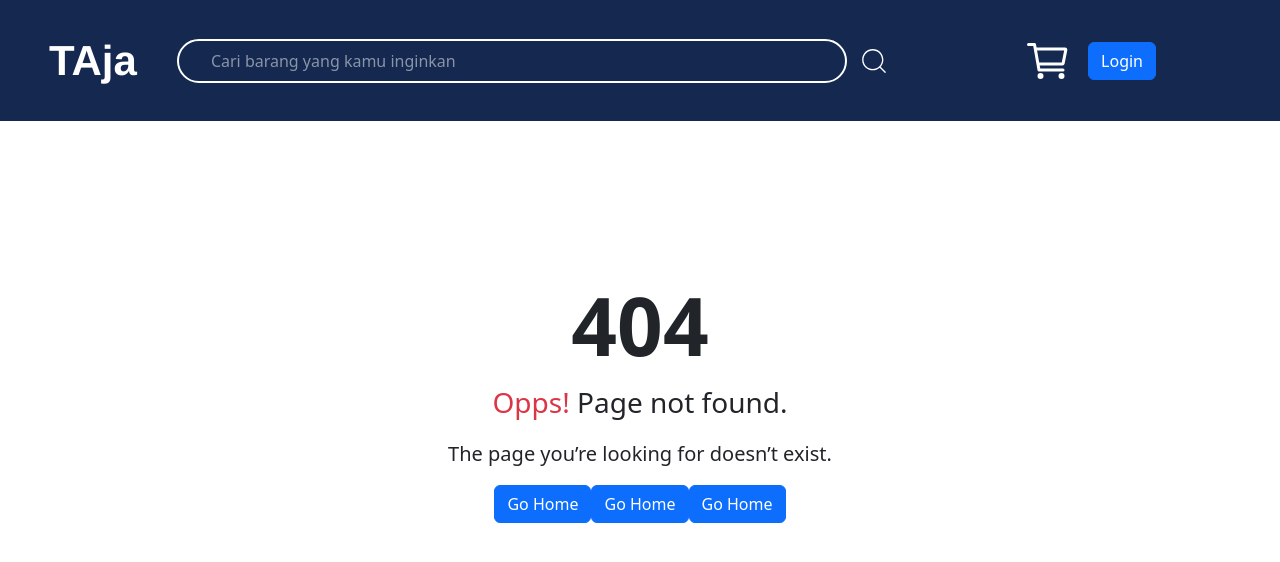
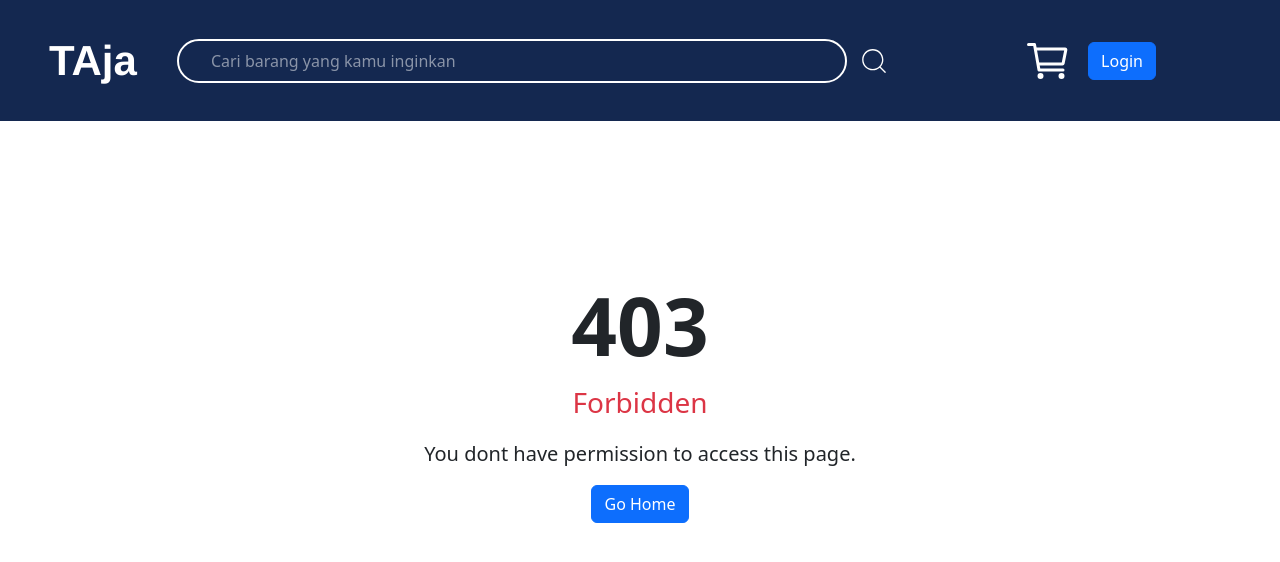
Before and after one commit to DerylFeyza/E_Commerce_TA_FrontEnd, a React (Vite) app: page /unauthorized in a window 1280 px wide. Before the commit this address had no page. Shown: the top 562 px of the page. Built offline with nearby package versions, Linux system fonts and the light colour scheme.

Commit message:
forbidden page

```diff
--- a/src/App.jsx
+++ b/src/App.jsx
@@ -11,15 +11,17 @@ import Navbar from "./components/Navbar";
 import Footer from "./components/Footer";
 import ProductDetails from "./pages/ProductDetails/Details";
 import ProductSearch from "./pages/ProductsPage/SearchPage";
-import Details from "./pages/ProductDetails/DetailsCard";
 import Cart from "./pages/Cart/Cart";
 import Purchases from "./pages/TransHistory/History";
-import NotFoundPage from "./pages/NotFound/NotFound";
+import NotFoundPage from "./pages/Errors/NotFound";
+import Unauthorized from "./pages/Errors/Unauthorized";
 import AddProduct from "./pages/MerchantDashboard/AddEditProduct";
 import MerchantDashboard from "./pages/MerchantDashboard/Dashboard";
 import AddressPage from "./pages/Address/AddressPage";
 import MerchantForm from "./pages/MerchantForm";
 import UserProfile from "./pages/UserProfile/UserProfileCard";
+import ProtectedRoute from "./ProtectedRoute";
+import LoginRoute from "./LoginRoute";
 import "./App.css";
 import "./index.css";
 
@@ -48,26 +50,31 @@ const App = () => {
 				<Route element={<AppLayout />}>
 					<Route element={<WithFooter />}>
 						<Route path="/" element={<Home />} />
-						<Route path="/merchant" element={<MerchantDashboard />} />
+						<Route element={<ProtectedRoute />}>
+							<Route path="/merchant" element={<MerchantDashboard />} />
+							<Route path="/products/add" element={<AddProduct />} />
+							<Route path="/products/update/:id" element={<AddProduct />} />
+						</Route>
 						<Route path="/search" element={<ProductSearch />} />
 						<Route path="/home" element={<Home />} />
 						<Route path="/products" element={<ProductSearch />} />
 					</Route>
-					<Route path="/merchantregistration" element={<MerchantForm />} />
-					<Route path="/details" element={<Details />} />
+
+					<Route element={<LoginRoute />}>
+						<Route path="/merchantregistration" element={<MerchantForm />} />
+						<Route path="/cart" element={<Cart />} />
+						<Route path="/purchases" element={<Purchases />} />
+						<Route path="/address" element={<AddressPage />} />
+						<Route path="/user" element={<UserProfile />} />
+					</Route>
+
 					<Route path="/products/:id" element={<ProductDetails />} />
-					<Route path="/products/add" element={<AddProduct />} />
-					<Route path="/products/update/:id" element={<AddProduct />} />
-					<Route path="/cart" element={<Cart />} />
-					<Route path="/purchases" element={<Purchases />} />
-					<Route path="/address" element={<AddressPage />} />
-					<Route path="/user" element={<UserProfile />} />
+					<Route path="/unauthorized" element={<Unauthorized />} />
 					<Route path="*" element={<NotFoundPage />} />
 				</Route>
 
 				<Route path="/login" element={<LoginForm />} />
 				<Route path="/register" element={<Register />} />
-				<Route path="/feet" element={<Footer />} />
 			</Routes>
 		</Router>
 	);
--- /dev/null
+++ b/src/LoginRoute.jsx
@@ -0,0 +1,9 @@
+import { Outlet, Navigate } from "react-router-dom";
+import { LOCAL_STORAGE_USER } from "./utils/http-common";
+
+const LoginRoute = () => {
+	let user = localStorage.getItem(LOCAL_STORAGE_USER);
+	return user ? <Outlet /> : <Navigate to="/login" />;
+};
+
+export default LoginRoute;
--- /dev/null
+++ b/src/ProtectedRoute.jsx
@@ -0,0 +1,10 @@
+import { Outlet, Navigate } from "react-router-dom";
+import { LOCAL_STORAGE_USER } from "./utils/http-common";
+
+const ProtectedRoutes = () => {
+	let user = JSON.parse(localStorage.getItem(LOCAL_STORAGE_USER));
+	let isAuthorized = user && (user.role === "seller" || user.role === "admin");
+	return isAuthorized ? <Outlet /> : <Navigate to="/unauthorized" />;
+};
+
+export default ProtectedRoutes;
--- /dev/null
+++ b/src/pages/Errors/Unauthorized.jsx
@@ -0,0 +1,21 @@
+const Unauthorized = () => {
+	const handleBack = () => {
+		history.go(-1);
+	};
+	return (
+		<div className="d-flex align-items-center justify-content-center vh-100">
+			<div className="text-center">
+				<h1 className="display-1 fw-bold">403</h1>
+				<p className="fs-3">
+					<span className="text-danger">Forbidden</span>
+				</p>
+				<p className="lead">You dont have permission to access this page.</p>
+				<button className="btn btn-primary" onClick={handleBack}>
+					Go Home
+				</button>
+			</div>
+		</div>
+	);
+};
+
+export default Unauthorized;
```
